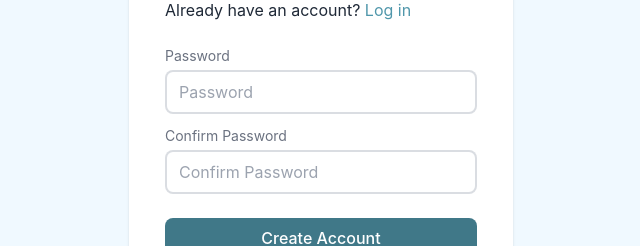
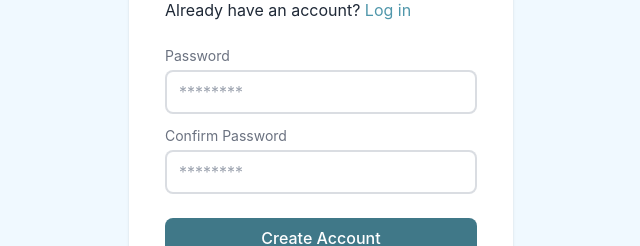
Before and after one commit to acricmg/todo-app-react, a React (Vite) app: page /register in a window 1280 px wide. Both pictures are taken after typing "Sample", "Sample", "name@example.com" into the empty fields and a click on the button "Continue". Shown: the part 260-506 px from the top of the page, without its empty margins (319-959 px from the left). Built offline with nearby package versions, Linux system fonts and the light colour scheme.

Commit message:
fix password fields not storing input

```diff
--- a/src/components/regStep2.jsx
+++ b/src/components/regStep2.jsx
@@ -13,8 +13,8 @@ const RegStep2 = ({ input, handleChange, handleBack }) => {
           type="password"
           name="password"
           id="password"
-          placeholder="Password"
-          value={input.passwd1 || ""}
+          placeholder="********"
+          value={input.password || ""}
           onChange={(e) => handleChange(e)}
         />
 
@@ -24,10 +24,10 @@ const RegStep2 = ({ input, handleChange, handleBack }) => {
         <input
           className="field"
           type="password"
-          name="confirm-password"
-          id="confirm-password"
-          placeholder="Confirm Password"
-          value={input.passwd2 || ""}
+          name="confirmPassword"
+          id="confirmPassword"
+          placeholder="********"
+          value={input.confirmPassword || ""}
           onChange={(e) => handleChange(e)}
         />
 
--- a/src/pages/Register.jsx
+++ b/src/pages/Register.jsx
@@ -31,6 +31,7 @@ const Register = () => {
   const handleSubmit = async (event) => {
     event.preventDefault();
 
+    console.log(input);
     // try {
     //   const formData = {
     //     username: username,
```
